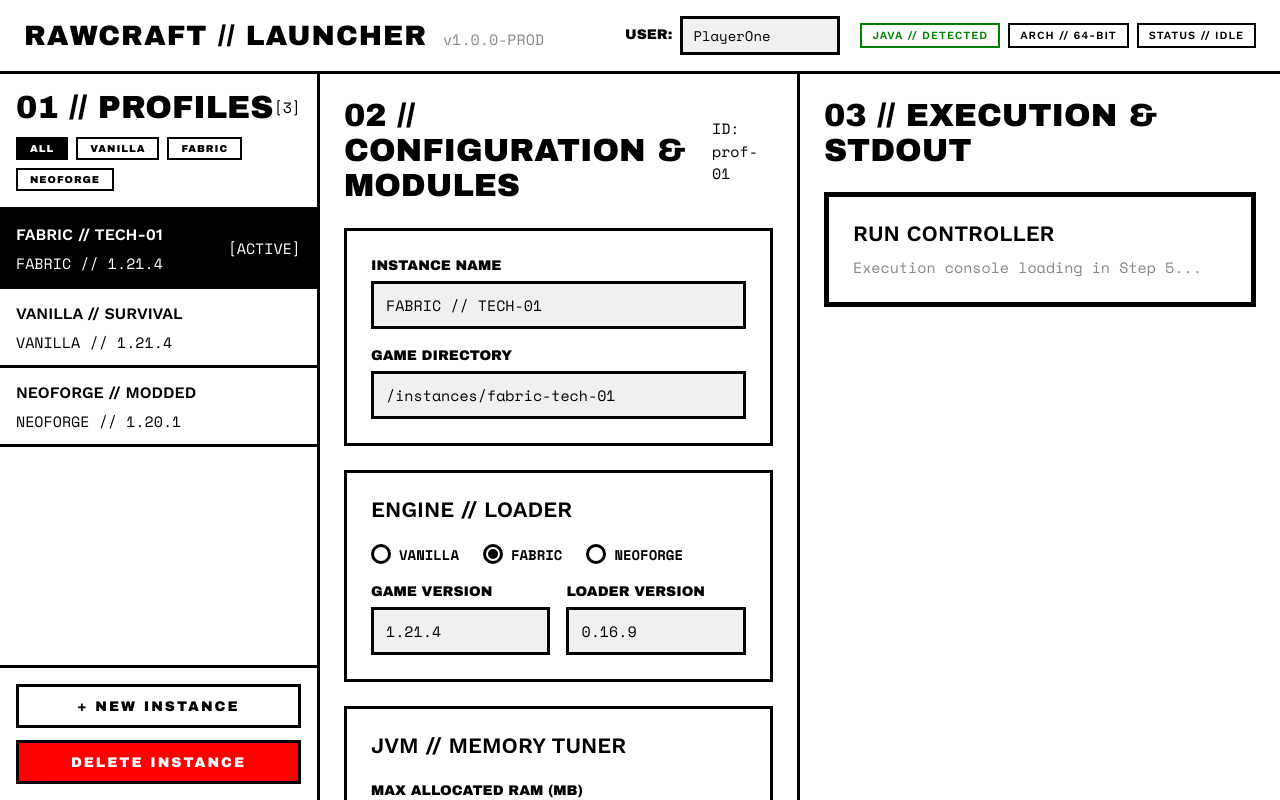
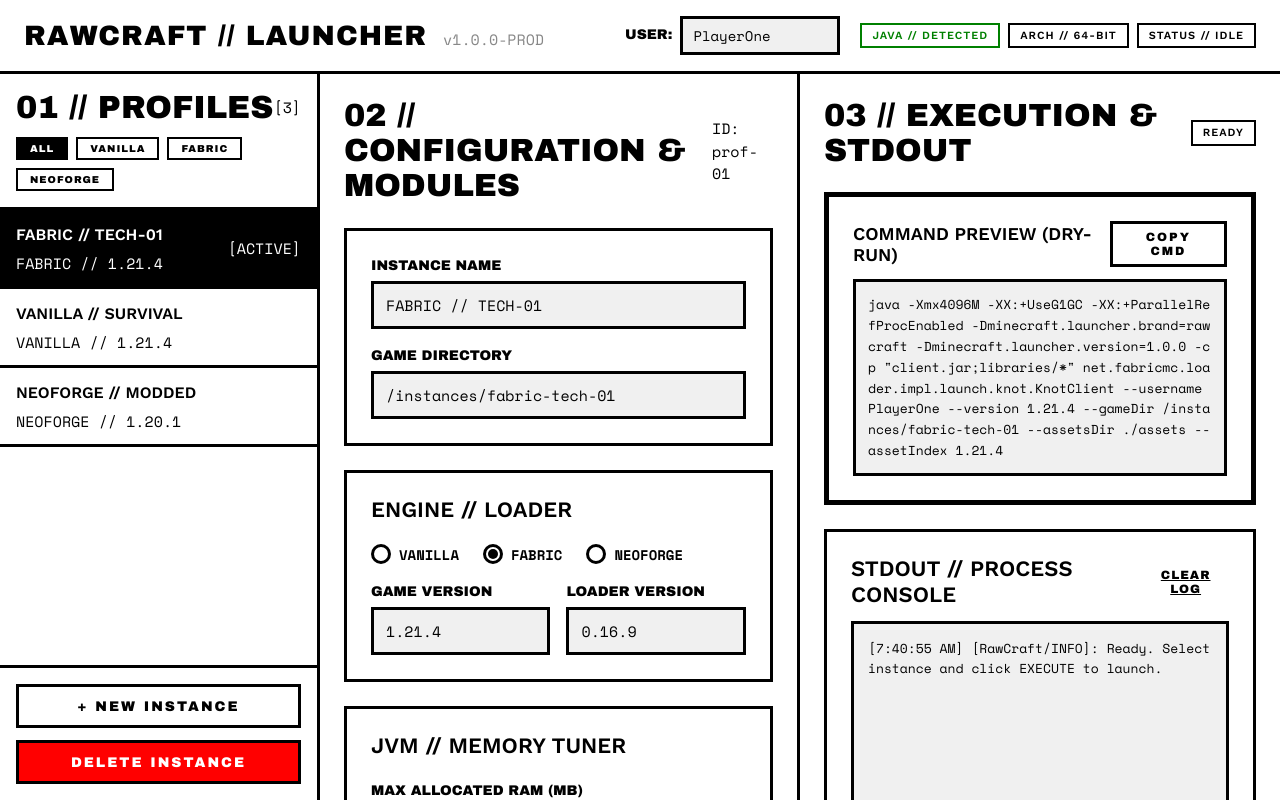
Before and after one commit to Alfian-SD/Rawcraft, a React (Vite) app: page / in a window 1280 px wide. Built offline with nearby package versions, Linux system fonts and the light colour scheme.

Commit message:
feat: right column cli preview, stdout console & launch loop

```diff
--- a/src/App.tsx
+++ b/src/App.tsx
@@ -4,10 +4,11 @@
 import { Header } from './components/Header';
 import { ProfileSidebar } from './components/ProfileSidebar';
 import { ProfileConfig } from './components/ProfileConfig';
+import { ExecutionPanel } from './components/ExecutionPanel';
 
 export default function App() {
   const [state, setState] = useState<LauncherState>(() => loadLauncherState());
-  const [isRunning] = useState(false);
+  const [isRunning, setIsRunning] = useState(false);
 
   // Sync state changes to storage
   useEffect(() => {
@@ -105,24 +106,13 @@
           isRunning={isRunning}
         />
 
-        {/* Right Column: 03 // EXECUTION & STDOUT (Placeholder for Step 5) */}
-        <section
-          style={{
-            padding: '24px',
-            overflowY: 'auto',
-            display: 'flex',
-            flexDirection: 'column',
-            gap: '24px',
-          }}
-        >
-          <h3>03 // EXECUTION & STDOUT</h3>
-          <div className="card-elevated">
-            <h4 style={{ marginBottom: '8px' }}>RUN CONTROLLER</h4>
-            <p className="mono-text tiny-text" style={{ color: 'var(--color-disabled-text)' }}>
-              Execution console loading in Step 5...
-            </p>
-          </div>
-        </section>
+        {/* Right Column: 03 // EXECUTION & STDOUT */}
+        <ExecutionPanel
+          profile={activeProfile}
+          settings={state.globalSettings}
+          isRunning={isRunning}
+          onSetRunning={setIsRunning}
+        />
       </main>
     </div>
   );
--- /dev/null
+++ b/src/components/ExecutionPanel.tsx
@@ -0,0 +1,247 @@
+import React, { useState, useEffect, useRef } from 'react';
+import { Profile, GlobalSettings } from '../types/launcher';
+import { buildCommand, validateRam } from '../utils/buildCommand';
+
+interface ExecutionPanelProps {
+  profile: Profile;
+  settings: GlobalSettings;
+  isRunning: boolean;
+  onSetRunning: (running: boolean) => void;
+}
+
+export const ExecutionPanel: React.FC<ExecutionPanelProps> = ({
+  profile,
+  settings,
+  isRunning,
+  onSetRunning,
+}) => {
+  const [logs, setLogs] = useState<string[]>([
+    `[${new Date().toLocaleTimeString()}] [RawCraft/INFO]: Ready. Select instance and click EXECUTE to launch.`,
+  ]);
+  const [copied, setCopied] = useState(false);
+  const logContainerRef = useRef<HTMLDivElement>(null);
+  const timerRef = useRef<number | null>(null);
+
+  const command = buildCommand(profile, settings);
+  const isRamValid = validateRam(profile.maxRamMb);
+
+  // Auto-scroll logs to bottom
+  useEffect(() => {
+    if (logContainerRef.current) {
+      logContainerRef.current.scrollTop = logContainerRef.current.scrollHeight;
+    }
+  }, [logs]);
+
+  // Clean up timer on unmount
+  useEffect(() => {
+    return () => {
+      if (timerRef.current) {
+        clearInterval(timerRef.current);
+      }
+    };
+  }, []);
+
+  const handleCopyCommand = async () => {
+    try {
+      await navigator.clipboard.writeText(command);
+      setCopied(true);
+      setTimeout(() => setCopied(false), 1500);
+    } catch {
+      // Fallback
+      setCopied(true);
+      setTimeout(() => setCopied(false), 1500);
+    }
+  };
+
+  const handleClearLog = () => {
+    setLogs([]);
+  };
+
+  const handleLaunch = () => {
+    if (!isRamValid) {
+      setLogs((prev) => [
+        ...prev,
+        `[${new Date().toLocaleTimeString()}] [RawCraft/ERROR]: Cannot launch. Max RAM (${profile.maxRamMb}MB) is invalid. Must be between 1024 and 32768 MB.`,
+      ]);
+      return;
+    }
+
+    onSetRunning(true);
+
+    const activeMods = profile.mods.filter((m) => m.enabled);
+    const simulatedSteps = [
+      `[RawCraft/INFO]: Spawning runtime with command: ${command.slice(0, 70)}...`,
+      `[JVM/INFO]: OpenJDK 64-Bit Server VM (build 21.0.2+13-LTS, mixed mode)`,
+      `[JVM/INFO]: Allocating -Xmx${profile.maxRamMb}M heap with flags: ${profile.jvmFlags || 'NONE'}`,
+      `[Minecraft/Main/INFO]: Setting user: ${settings.username || 'PlayerOne'} (dev-mode UUID)`,
+      `[ModLoader/INFO]: Initializing ${profile.loader} ${profile.loaderVersion || 'engine'}...`,
+      ...(profile.loader === 'VANILLA'
+        ? [`[ModLoader/INFO]: Vanilla loader mode - mod scanning bypassed.`]
+        : activeMods.length > 0
+        ? activeMods.map((m) => `[ModLoader/INFO]: Loaded mod .jar: ${m.fileName}`)
+        : [`[ModLoader/INFO]: No external .jar mods loaded.`]),
+      `[Render thread/INFO]: Backend library: LWJGL version 3.3.3-snapshot`,
+      `[Render thread/INFO]: OpenAL initialized sound subsystem.`,
+      `[Render thread/INFO]: Created: 1024x512x4 minecraft:textures/atlas/blocks.png-atlas`,
+      `[Render thread/INFO]: Window handle created. Resolution: 1920x1080.`,
+      `[Render thread/INFO]: Game initialized successfully. Ready for gameplay.`,
+    ];
+
+    let currentStep = 0;
+    const intervalId = window.setInterval(() => {
+      if (currentStep < simulatedSteps.length) {
+        const text = simulatedSteps[currentStep];
+        setLogs((prev) => [...prev, `[${new Date().toLocaleTimeString()}] ${text}`]);
+        currentStep++;
+      } else {
+        if (timerRef.current) {
+          clearInterval(timerRef.current);
+          timerRef.current = null;
+        }
+      }
+    }, 450);
+
+    timerRef.current = intervalId;
+  };
+
+  const handleTerminate = () => {
+    if (timerRef.current) {
+      clearInterval(timerRef.current);
+      timerRef.current = null;
+    }
+    onSetRunning(false);
+    setLogs((prev) => [
+      ...prev,
+      `[${new Date().toLocaleTimeString()}] [RawCraft/WARN]: Process terminated by user signal (SIGTERM / Kill code 130).`,
+      `[${new Date().toLocaleTimeString()}] [RawCraft/INFO]: Process exited. Workspace unlocked.`,
+    ]);
+  };
+
+  return (
+    <section
+      style={{
+        padding: '24px',
+        overflowY: 'auto',
+        display: 'flex',
+        flexDirection: 'column',
+        gap: '24px',
+        backgroundColor: 'var(--color-white)',
+      }}
+    >
+      <div style={{ display: 'flex', justifyContent: 'space-between', alignItems: 'center' }}>
+        <h3>03 // EXECUTION & STDOUT</h3>
+        <span
+          className={`chip-status ${isRunning ? 'active' : isRamValid ? 'default' : 'error'}`}
+        >
+          {isRunning ? 'RUNNING' : isRamValid ? 'READY' : 'INVALID CFG'}
+        </span>
+      </div>
+
+      {/* CLI Preview Box (Elevated Card - 5px border) */}
+      <div className="card-elevated" style={{ display: 'flex', flexDirection: 'column', gap: '12px' }}>
+        <div style={{ display: 'flex', justifyContent: 'space-between', alignItems: 'center' }}>
+          <h4 style={{ fontSize: '18px' }}>COMMAND PREVIEW (DRY-RUN)</h4>
+          <button
+            type="button"
+            className="btn-secondary btn-sm"
+            onClick={handleCopyCommand}
+          >
+            {copied ? '✓ COPIED' : 'COPY CMD'}
+          </button>
+        </div>
+
+        <div
+          style={{
+            backgroundColor: 'var(--color-sunken)',
+            border: '3px solid var(--color-black)',
+            padding: '12px',
+            fontFamily: 'var(--font-mono)',
+            fontSize: '13px',
+            lineHeight: '1.6',
+            wordBreak: 'break-all',
+            userSelect: 'all',
+          }}
+        >
+          {command}
+        </div>
+      </div>
+
+      {/* STDOUT Terminal Log */}
+      <div className="card" style={{ display: 'flex', flexDirection: 'column', gap: '12px', flex: 1 }}>
+        <div style={{ display: 'flex', justifyContent: 'space-between', alignItems: 'center' }}>
+          <h4>STDOUT // PROCESS CONSOLE</h4>
+          <button
+            type="button"
+            className="btn-ghost"
+            style={{ fontSize: '12px', padding: '2px 6px' }}
+            onClick={handleClearLog}
+          >
+            CLEAR LOG
+          </button>
+        </div>
+
+        <div
+          ref={logContainerRef}
+          style={{
+            backgroundColor: 'var(--color-sunken)',
+            border: '3px solid var(--color-black)',
+            padding: '14px',
+            fontFamily: 'var(--font-mono)',
+            fontSize: '13px',
+            height: '320px',
+            overflowY: 'auto',
+            display: 'flex',
+            flexDirection: 'column',
+            gap: '6px',
+            whiteSpace: 'pre-wrap',
+            wordBreak: 'break-word',
+          }}
+        >
+          {logs.map((log, i) => {
+            const isError = log.includes('/ERROR');
+            const isWarn = log.includes('/WARN');
+            return (
+              <div
+                key={i}
+                style={{
+                  color: isError
+                    ? 'var(--color-error)'
+                    : isWarn
+                    ? 'var(--color-warning)'
+                    : 'var(--color-black)',
+                  fontWeight: isError || isWarn ? 600 : 400,
+                }}
+              >
+                {log}
+              </div>
+            );
+          })}
+        </div>
+      </div>
+
+      {/* Action Bar */}
+      <div>
+        {!isRunning ? (
+          <button
+            type="button"
+            className="btn-primary btn-lg"
+            style={{ width: '100%' }}
+            onClick={handleLaunch}
+            disabled={!isRamValid}
+          >
+            EXECUTE // LAUNCH
+          </button>
+        ) : (
+          <button
+            type="button"
+            className="btn-destructive btn-lg"
+            style={{ width: '100%' }}
+            onClick={handleTerminate}
+          >
+            TERMINATE PROCESS
+          </button>
+        )}
+      </div>
+    </section>
+  );
+};
```
Also changed, not shown: 1 other file (tests, documents, lock files or other folders).
